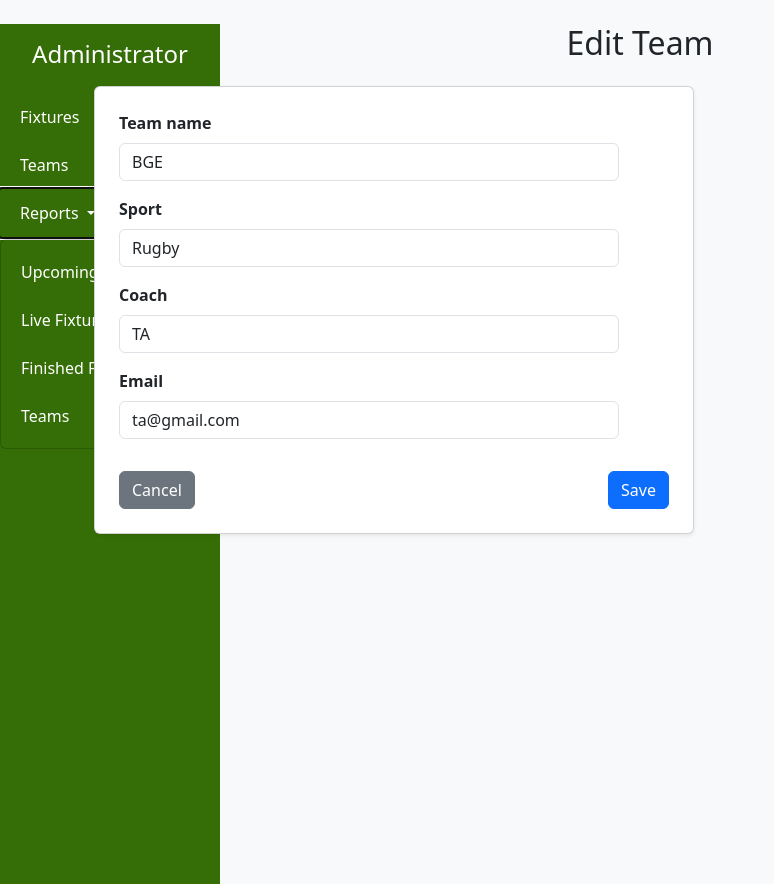
After one commit to Stephen-Awuor/LiveScores, a Django app: page /edit-team/1/edit/ in a window 1280 px wide, after a click on "Reports". The commit adds this page. Shown: the whole page, without its empty margins (0-774 px from the left). Run offline with Django 5.2, Linux system fonts and the light colour scheme; a user stored in the database is signed in; data comes from the database, SQL or seed files in the repository; both versions use the stored data as it was before the commit; some libraries are stand-ins or nearby versions.

Commit message:
CRUD working on both Teams and Fixtures app

```diff
--- a/teams/forms.py
+++ b/teams/forms.py
@@ -3,19 +3,11 @@ from django import forms
 from .models import Teams
 
 class TeamsForm(forms.ModelForm):
-    GENDER_CHOICES = [
-        ('Boys', 'Boys'),
-        ('Girls', 'Girls'),
-    ]
-
-    gender = forms.ChoiceField(choices=GENDER_CHOICES, widget=forms.Select(attrs={'class': 'form-control', 'style': 'max-width:500px;'}))
-
     class Meta:
         model = Teams
-        fields = ['team_name', 'age_group', 'gender', 'sport', 'coach', 'email']
+        fields = ['team_name', 'sport', 'coach', 'email']
         widgets = {
             'team_name': forms.TextInput(attrs={'class': 'form-control', 'style': 'max-width:500px;'}),
-            'age_group': forms.TextInput(attrs={'class': 'form-control', 'style': 'max-width:500px;'}),
             'sport': forms.TextInput(attrs={'class': 'form-control', 'style': 'max-width:500px;'}),
             'coach': forms.TextInput(attrs={'class': 'form-control', 'style': 'max-width:500px;'}),
             'email': forms.EmailInput(attrs={'class': 'form-control', 'style': 'max-width:500px;'}),
--- a/teams/models.py
+++ b/teams/models.py
@@ -4,8 +4,6 @@ from django.conf import settings
 
 class Teams(models.Model):
     team_name = models.CharField(max_length=200, blank=True)
-    age_group = models.CharField(max_length=200, blank=True)
-    gender = models.CharField(max_length=15, blank=True)
     sport = models.CharField(max_length=15, blank=True)
     coach = models.CharField(max_length=15, blank=True)
     email = models.EmailField(unique=False)
--- a/teams/urls.py
+++ b/teams/urls.py
@@ -6,4 +6,6 @@ urlpatterns = [
    path('admin/', admin.site.urls),
    path('current-teams/', views.current_teams, name='current-teams'),
    path('add-team/', views.add_team, name='add-team'),
+   path('edit-team/<int:team_id>/edit/', views.team_edit, name='edit-team'),
+   path('delete-team/<int:team_id>/edit/', views.team_delete, name='delete-team'),
 ]
--- a/teams/views.py
+++ b/teams/views.py
@@ -1,9 +1,10 @@
 from django.shortcuts import render
-from django.shortcuts import render, redirect
+from django.shortcuts import render, redirect, get_object_or_404
 from django.contrib import messages
 from django.contrib.auth.decorators import login_required
 from .forms import TeamsForm
 from .models import Teams
+
 
 # Create your views here
 @login_required
@@ -24,3 +25,21 @@ def add_team(request):
     else:
         form = TeamsForm()
     return render(request, 'admin/add_team.html', {'form': form})
+
+@login_required
+def team_edit(request, team_id):
+    team_obj = get_object_or_404(Teams, pk=team_id)
+    form = TeamsForm(request.POST or None, instance=team_obj)
+    if request.method == 'POST' and form.is_valid():
+        form.save()
+        messages.success(request, 'Changes successfully saved')
+        return redirect('current-teams')
+    return render(request, 'admin/edit_team.html', {'form': form, 'team_obj': team_obj})
+
+@login_required
+def team_delete(request, team_id):
+    team_obj = get_object_or_404(Teams, pk=team_id)
+    if request.method == "POST":
+        team_obj.delete()
+        return redirect('current-teams')
+    return render(request, 'admin/confirm_delete_team.html', {'team_obj': team_obj})
--- a/templates/admin/add_fixture.html
+++ b/templates/admin/add_fixture.html
@@ -30,7 +30,7 @@
             </div>
         {% endfor %}
 
-        <button type="submit" class="btn btn-success">Save Fixture</button>
+        <button type="submit" class="btn btn-success">Save</button>
         <a href="{% url 'admin_dashboard' %}" class="btn btn-secondary">Cancel</a>
    </form>
 </div>
--- a/templates/admin/add_team.html
+++ b/templates/admin/add_team.html
@@ -9,7 +9,7 @@
     <form method="post">
         {% csrf_token %}
         {{ form.as_p }}
-        <button type="submit" class="btn btn-primary">Add</button>
+        <button type="submit" class="btn btn-primary">Save</button>
         <button type="submit" class="btn btn-danger">Cancel</button>
     </form>
 </div>
--- a/templates/admin/current_teams.html
+++ b/templates/admin/current_teams.html
@@ -44,8 +44,8 @@
                 <td>{{ team.email }}</td>
                 {% if user.is_authenticated %}
                 <td>
-                <a href="#" class="btn btn-sm btn-primary">Edit</a>
-                <a href="#" class="btn btn-sm btn-danger" onclick="return confirm('Delete this team?');">Delete</a>
+                <a href="{% url 'edit-team' team.id %}" class="btn btn-sm btn-primary">Edit</a>
+                <a href="{% url 'delete-team' team.id %}" class="btn btn-sm btn-danger">Delete</a>
                 </td>
                 {% endif %}
             </tr>
--- a/templates/admin/edit_fixture.html
+++ b/templates/admin/edit_fixture.html
@@ -26,6 +26,6 @@
       </div>
     {% endif %}
 
-    <button class="btn btn-primary mt-3">Update</button>
+    <button class="btn btn-primary mt-3">Save</button>
   </form>
 {% endblock %}
--- /dev/null
+++ b/templates/admin/edit_team.html
@@ -0,0 +1,30 @@
+{% extends 'base/admin_dashboard.html' %}
+
+{% block title %}Edit Team{% endblock %}
+
+{% block content %}
+<div class="container mt-0">
+    <h2 class="mb-4">Edit Team</h2>
+
+    <form method="post" class="card p-4 shadow-sm" style="max-width:600px;">
+        {% csrf_token %}
+
+        {% for field in form %}
+            <div class="mb-3">
+                <label for="{{ field.id_for_label }}" class="form-label fw-bold">{{ field.label }}</label>
+                {{ field }}
+                {% if field.errors %}
+                    <div class="text-danger small">
+                        {{ field.errors|striptags }}
+                    </div>
+                {% endif %}
+            </div>
+        {% endfor %}
+
+        <div class="d-flex justify-content-between mt-3">
+            <a href="{% url 'current-teams' %}" class="btn btn-secondary">Cancel</a>
+            <button type="submit" class="btn btn-primary">Save</button>
+        </div>
+    </form>
+</div>
+{% endblock %}
--- a/templates/base/admin_dashboard.html
+++ b/templates/base/admin_dashboard.html
@@ -47,16 +47,28 @@
     .status-upcoming { color: orange; font-weight: bold; }
     .status-live { color: green; font-weight: bold; }
     .status-finished { color: gray; font-weight: bold; }
+
   </style>
-</head>
-<body>
-
+  </head>
+  <body>
 
   <div class="sidebar">
     <h4 class="text-white text-center mb-4"> Administrator </h4>
 
     <a href="{% url 'current-fixtures' %}">Fixtures</a>
     <a href="{% url 'current-teams' %}">Teams</a>
+    <!-- Reports Dropdown -->
+  <div class="dropdown">
+    <a class="dropdown-toggle" href="#" role="button" data-bs-toggle="dropdown" aria-expanded="false">
+        Reports
+    </a>
+    <ul class="dropdown-menu" style="text-decoration:none; background-color: #356e06;">
+        <li><a class="dropdown-item" href="#">Upcoming Fixtures</a></li>
+        <li><a class="dropdown-item" href="#">Live Fixtures</a></li>
+        <li><a class="dropdown-item" href="#">Finished Fixtures</a></li>
+        <li><a class="dropdown-item" href="#">Teams</a></li>
+    </ul>
+  </div>
     <a href="{% url 'logout' %}">Logout</a>
   </div>
 
@@ -123,5 +135,6 @@
   </div>
 
   <script src="https://cdn.jsdelivr.net/npm/bootstrap@5.3.0/dist/js/bootstrap.bundle.min.js"></script>
+
 </body>
 </html>
```
Also changed, not shown: fixtureadmin/views.py (+5 -3 lines), templates/admin/confirm_delete_team.html (added, +19 -0 lines), db.sqlite3, teams/migrations/0003_remove_teams_age_group_remove_teams_gender.py (added).
